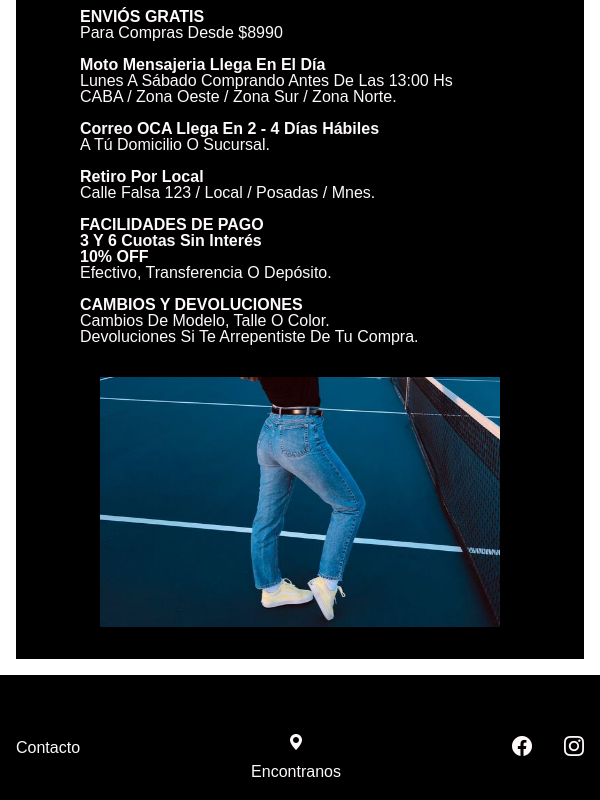
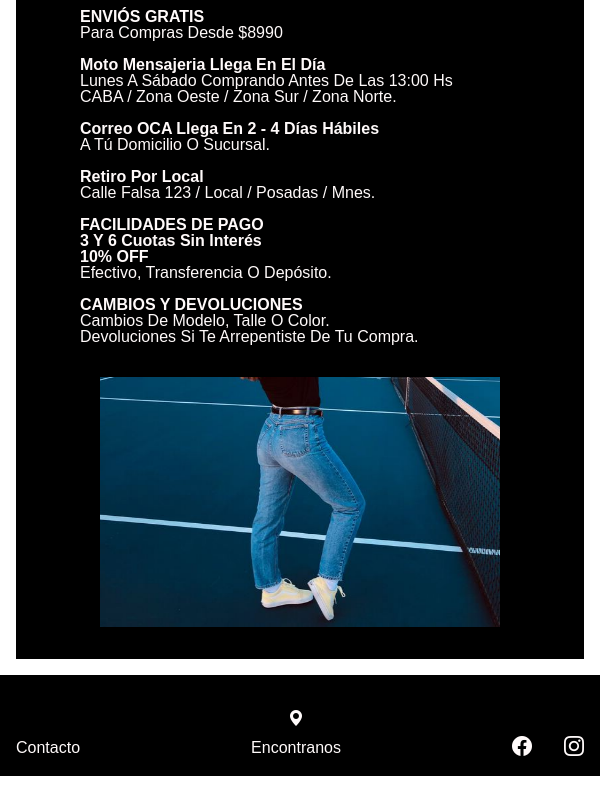
Before and after one commit to fmpcastillo/clothes-39315, a website: page index.html in a window 600 px wide. Shown: the part 480-1280 px from the top of the page. After the commit the page ends 1256 px from the top, so only its background shows below. Drawn offline with nearby package versions, Linux system fonts and the light colour scheme.

Commit message:
correccion footer responsive

```diff
--- a/scss/layout/_media320.scss
+++ b/scss/layout/_media320.scss
@@ -51,6 +51,7 @@
         padding-left: 1rem;
     }
     .contenedor-encontranos {
+        @include flex (column,none, center, 10px, none);
         padding-bottom: 1rem;
     }
     .contenedor-face-insta {
--- a/scss/layout/_media480.scss
+++ b/scss/layout/_media480.scss
@@ -37,10 +37,7 @@
     .contenedor-contacto {
         padding-left: 1rem;
     }
-    .contenedor-encontranos {
-        padding-top: 1.5rem;
 
-    }
     .contenedor-face-insta {
         padding-right: 1rem;
     }
```
Also changed, not shown: css/style.css.
